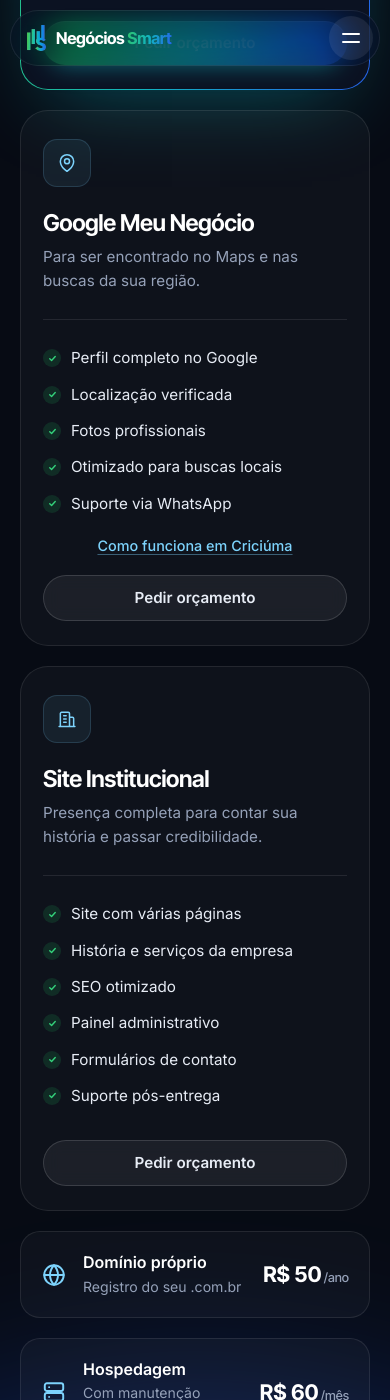
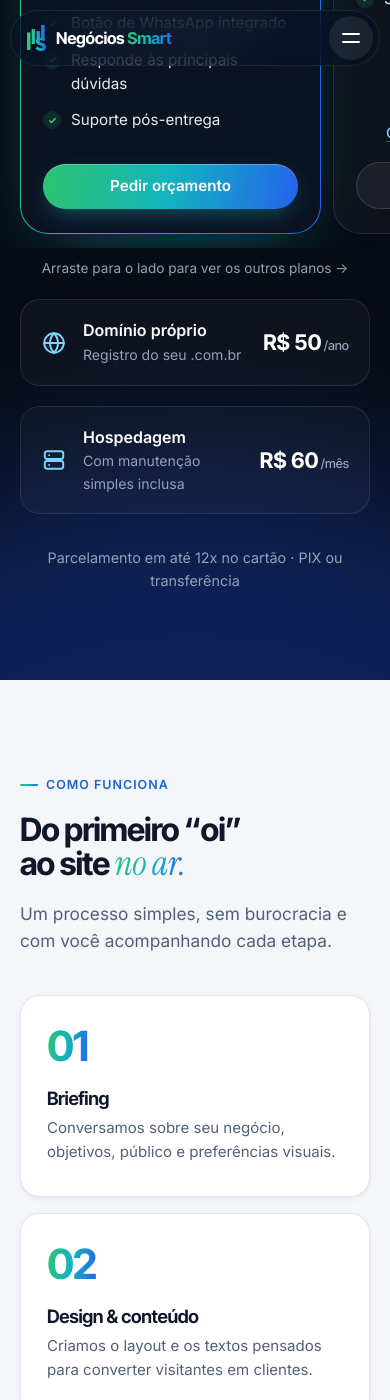
Before and after one commit to gabrielmilano/Sitesnegociosmart, a Jekyll site: the page built from index.html, in a window 390 px wide and 1400 px high, scrolled down 11013 px. Built offline with Jekyll 4.4.1, drawn with Linux system fonts in a browser that asks for light colours.

Commit message:
Responsividade: corrige vazamento em 320px, herói em 2 colunas no iPad deitado, planos em carrossel no celular
- Sistemas: min-width 0 na grade e botão com quebra (rolagem lateral de 9px em 320px)
- Links 'Visitar projeto' e botões pequenos com 44px de altura de toque
- Rótulos 'Ilustração'/'Exemplo de atendimento' de 10,9px para 12px
- 901-1080px: herói em duas colunas (antes metade da tela vazia e imagem abaixo da dobra)
- Até 600px: planos em carrossel com dica de arrastar (página ~1,4 tela mais curta)

Co-Authored-By: Claude Opus 5.5 <noreply@anthropic.com>

```diff
--- a/assets/css/style.css
+++ b/assets/css/style.css
@@ -574,7 +574,7 @@ h1, h2, h3, h4 { font-family: var(--font-display); line-height: 1.1; letter-spac
 .mock-label {
     display: table; margin: 0 0 12px auto;
     padding: 3px 10px; border-radius: 999px;
-    font-size: .68rem; font-weight: 600; letter-spacing: .06em; text-transform: uppercase;
+    font-size: .75rem; font-weight: 600; letter-spacing: .06em; text-transform: uppercase;
     color: var(--muted); background: rgba(255, 255, 255, .85); border: 1px solid var(--line);
 }
 .mock-label--dark { color: var(--on-dark-muted); background: rgba(255, 255, 255, .06); border-color: rgba(255, 255, 255, .1); }
@@ -729,7 +729,7 @@ h1, h2, h3, h4 { font-family: var(--font-display); line-height: 1.1; letter-spac
 }
 .link-arrow {
     display: inline-flex; align-items: center; gap: 8px;
-    padding-bottom: 4px;
+    min-height: 44px; padding-top: 8px; padding-bottom: 4px;
     font-weight: 600;
     border-bottom: 2px solid transparent;
     border-image: var(--grad) 1;
@@ -747,6 +747,8 @@ h1, h2, h3, h4 { font-family: var(--font-display); line-height: 1.1; letter-spac
 
 /* === PLANOS === */
 .plans { position: relative; display: grid; grid-template-columns: repeat(3, 1fr); gap: 20px; align-items: stretch; }
+/* Dica de arrastar: só no celular, onde os planos viram carrossel */
+.plans__dica { display: none; margin: 10px 0 0; text-align: center; font-size: .85rem; color: var(--on-dark-muted); }
 .plan {
     position: relative;
     display: flex; flex-direction: column;
@@ -993,10 +995,9 @@ h1, h2, h3, h4 { font-family: var(--font-display); line-height: 1.1; letter-spac
 /* === RESPONSIVO === */
 @media (max-width: 1080px) {
     .header__nav a:not(.btn) { padding: 8px 10px; }
-    .hero__inner { grid-template-columns: 1fr; gap: 64px; }
-    .hero__copy { max-width: 720px; }
-    .hero__visual { max-width: 760px; width: 100%; margin: 0 auto; }
-    .hero__browser { transform: none; }
+    .hero__inner { grid-template-columns: 1fr 1fr; gap: 36px; }
+    .hero__title { font-size: clamp(2.6rem, 1rem + 3.4vw, 3.4rem); }
+    .hero__visual { padding: 0 0 40px 28px; }
     .case { grid-template-columns: 1fr; gap: 40px; }
     .case--reverse .case__media { order: 0; }
     .case__phone { right: 0; }
@@ -1039,6 +1040,12 @@ h1, h2, h3, h4 { font-family: var(--font-display); line-height: 1.1; letter-spac
     .header__nav a:not(.btn) { padding: 14px 16px; font-size: 1rem; color: var(--on-dark); border-radius: 14px; }
     .header__nav-cta { display: flex; margin-top: 8px; padding: 14px; font-size: 1rem; }
     .header.is-open .header__pill { background: var(--ink-900); }
+
+    .hero__inner { grid-template-columns: 1fr; gap: 64px; }
+    .hero__title { font-size: clamp(2.6rem, 1.4rem + 4.6vw, 4.6rem); }
+    .hero__copy { max-width: 720px; }
+    .hero__visual { max-width: 760px; width: 100%; margin: 0 auto; padding: 0 0 48px 40px; }
+    .hero__browser { transform: none; }
 
     .section { padding: 88px 0; }
     .section-head { margin-bottom: 40px; }
@@ -1106,6 +1113,17 @@ h1, h2, h3, h4 { font-family: var(--font-display); line-height: 1.1; letter-spac
 
     .plan { padding: 28px 22px 24px; }
     .plan__badge { top: 24px; right: 20px; }
+    .plans {
+        display: flex; gap: 12px; max-width: none;
+        margin: 0 -20px; padding: 6px 20px 14px;
+        overflow-x: auto; scroll-snap-type: x mandatory; scroll-padding-inline: 20px;
+        overscroll-behavior-x: contain; scrollbar-width: none;
+    }
+    .plans::-webkit-scrollbar { display: none; }
+    .plan { flex: 0 0 86%; scroll-snap-align: start; }
+    .plan:hover { transform: none; }
+    .plans__dica { display: block; }
+    .eyebrow { font-size: .76rem; }
     .extra { padding: 18px 20px; }
     .steps { grid-template-columns: 1fr; }
     .step__num { margin-bottom: 20px; }
@@ -1174,6 +1192,7 @@ h1, h2, h3, h4 { font-family: var(--font-display); line-height: 1.1; letter-spac
 
 /* === SISTEMAS (plataformas por assinatura) === */
 .sistemas { display: grid; grid-template-columns: 1.1fr 1fr; align-items: center; gap: 64px; }
+.sistemas > * { min-width: 0; }
 .sistemas__passos { counter-reset: passo; display: grid; gap: 16px; margin: 32px 0 36px; }
 .sistemas__passos li { counter-increment: passo; display: grid; grid-template-columns: 38px 1fr; column-gap: 14px; row-gap: 2px; }
 .sistemas__passos li::before {
@@ -1223,10 +1242,15 @@ h1, h2, h3, h4 { font-family: var(--font-display); line-height: 1.1; letter-spac
 }
 @media (max-width: 600px) {
     .sistemas__exemplo { padding: 32px 22px 26px; border-radius: var(--r); }
-    .sistemas__copy .btn { width: 100%; justify-content: center; }
+    .sistemas__copy .btn { width: 100%; justify-content: center; white-space: normal; text-align: center; }
     .recursos { grid-template-columns: 1fr 1fr; gap: 10px; margin-top: 44px; }
     .recurso { padding: 16px 14px; gap: 4px; }
     .recurso__icon { width: 36px; height: 36px; margin-bottom: 6px; }
     .recurso b { font-size: .98rem; }
     .recurso > span:last-child { font-size: .85rem; }
 }
+
+/* Telas de toque (celular e tablet): botões pequenos com altura mínima de toque */
+@media (pointer: coarse) {
+    .btn--sm { min-height: 44px; }
+}
--- a/index.html
+++ b/index.html
@@ -389,6 +389,8 @@ last_modified_at: 2026-10-22
                     </article>
                 </div>
 
+                <p class="plans__dica" aria-hidden="true">Arraste para o lado para ver os outros planos →</p>
+
                 <div class="plans__extras" data-reveal>
                     <div class="extra">
                         <svg class="icon" viewBox="0 0 24 24" aria-hidden="true"><use href="#i-globe"/></svg>
```
